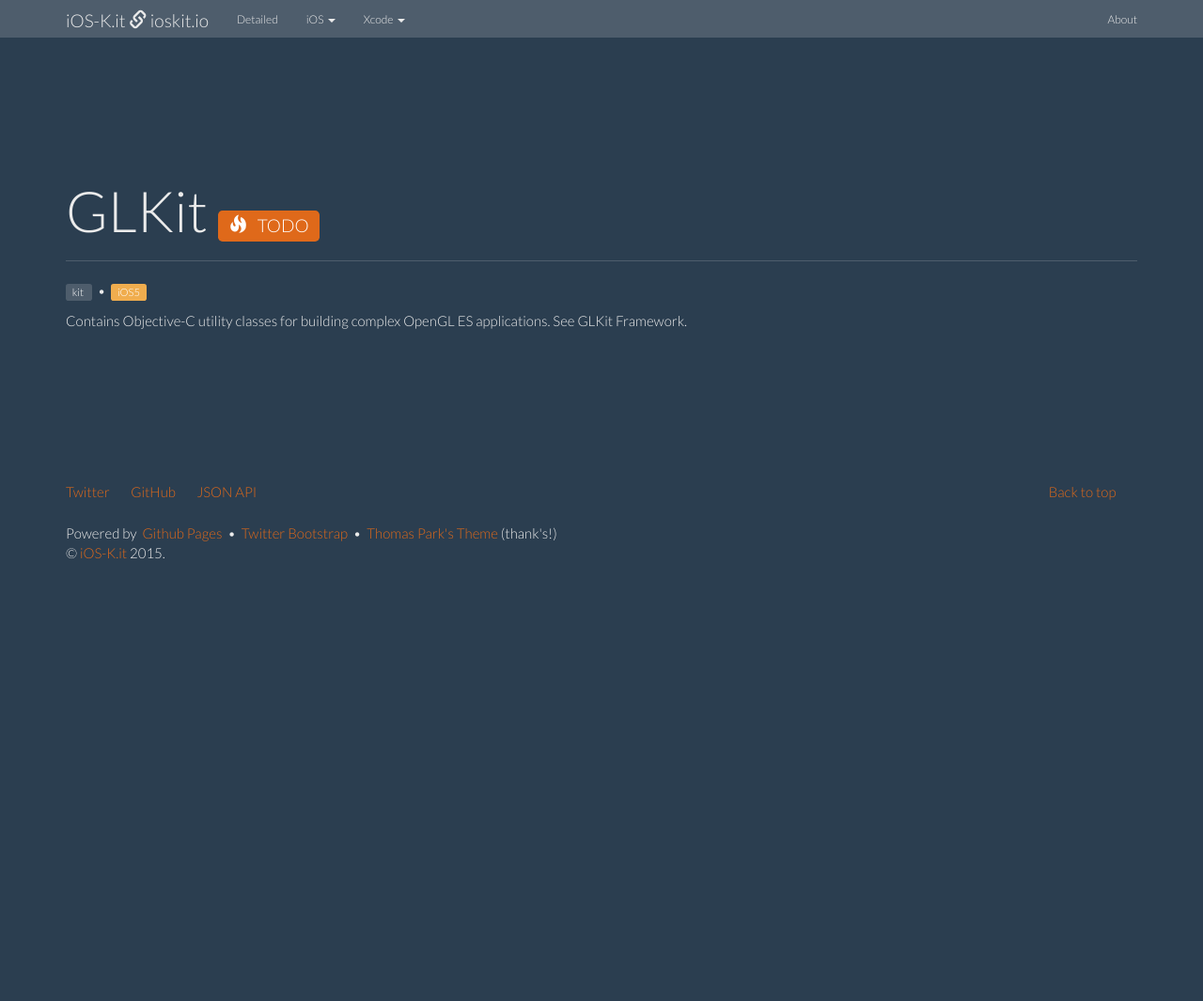
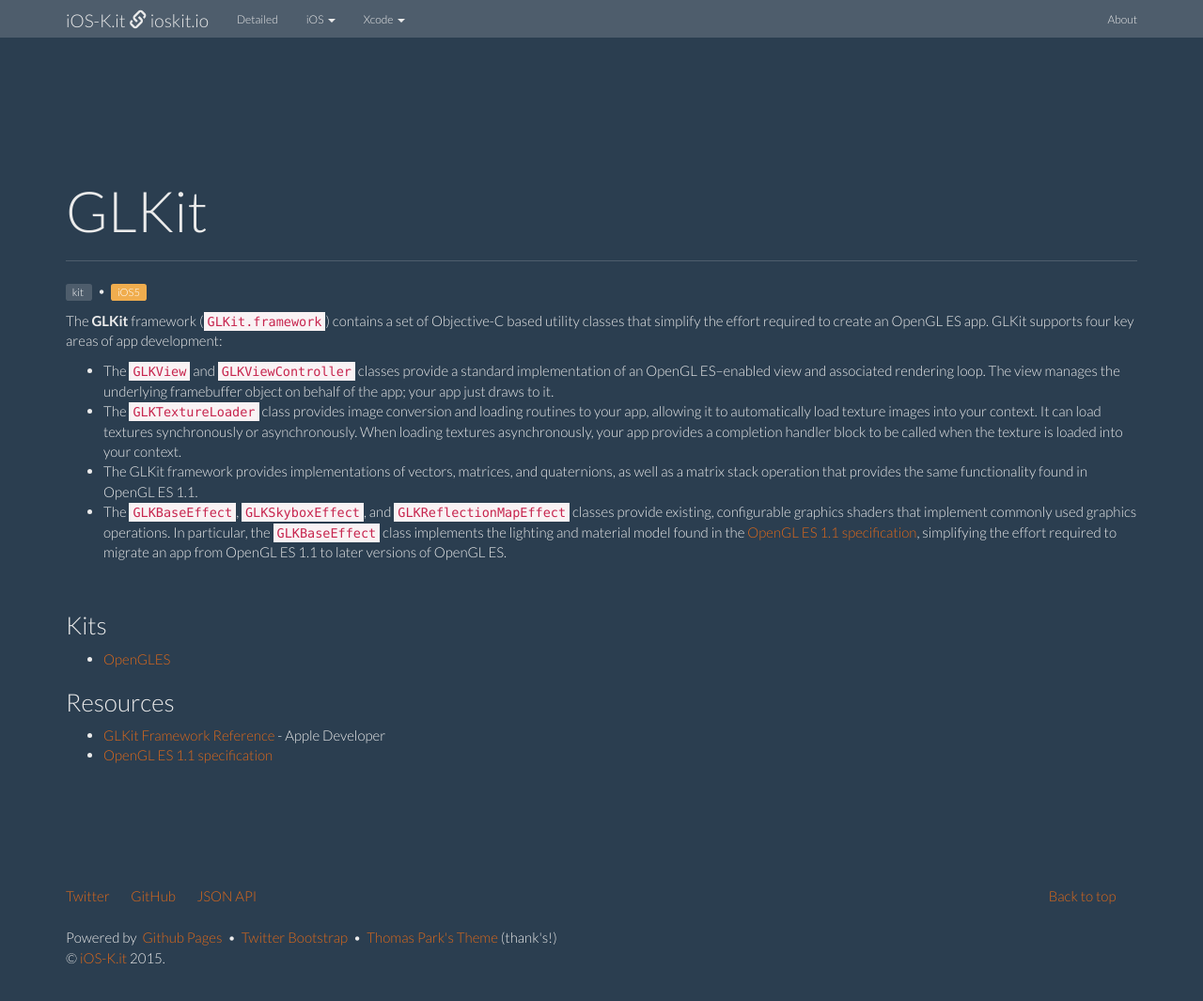
Before and after one commit to ioskit/ioskit.github.io, a Jekyll site: the page built from _kits/GLKit.md, in a window 1280 px wide and 1105 px high. Shown: the top 1065 px of the window at 94% size. Built offline with Jekyll 4.4.1, drawn with Linux system fonts in a browser that asks for light colours; nearby versions of some CDN libraries.

Commit message:
Kit: GLKit & OpenGLES.

```diff
--- a/_kits/GLKit.md
+++ b/_kits/GLKit.md
@@ -2,16 +2,31 @@
 layout: kit
 name: 'GLKit'
 id: glkit
-status: TODO
+status:
+type: kit
 since: iOS5
+updates:
+icon___: /resources/images/kits/CoreAnimation/graphics_coreanimation.png
 prefixe: 'GLK'
-link:
-abstract: "Contains Objective-C utility classes for building complex OpenGL ES applications. See GLKit Framework."
-links__:
+abstract: "Contains Objective-C utility classes for building complex OpenGL ES applications."
+kits:
+ - OpenGLES
+links:
  - link:
-     name: 'aaa'
-     url: bbb
-     description: 'ccc'
+     name: 'GLKit Framework Reference'
+     url: https://developer.apple.com/library/mac/documentation/GraphicsImaging/Conceptual/CoreImaging/ci_intro/ci_intro.html
+     description: ' - Apple Developer'
+     type: reference
+ - link:
+     name: 'OpenGL ES 1.1 specification'
+     url: http://www.khronos.org/opengles/sdk/1.1/docs/man/
+     description: ''
+     type: resource
 ---
 
-Contains Objective-C utility classes for building complex OpenGL ES applications. See GLKit Framework.
+The **GLKit** framework (`GLKit.framework`) contains a set of Objective-C based utility classes that simplify the effort required to create an OpenGL ES app. GLKit supports four key areas of app development:
+
+* The `GLKView` and `GLKViewController` classes provide a standard implementation of an OpenGL ES–enabled view and associated rendering loop. The view manages the underlying framebuffer object on behalf of the app; your app just draws to it.
+* The `GLKTextureLoader` class provides image conversion and loading routines to your app, allowing it to automatically load texture images into your context. It can load textures synchronously or asynchronously. When loading textures asynchronously, your app provides a completion handler block to be called when the texture is loaded into your context.
+* The GLKit framework provides implementations of vectors, matrices, and quaternions, as well as a matrix stack operation that provides the same functionality found in OpenGL ES 1.1.
+* The `GLKBaseEffect`, `GLKSkyboxEffect`, and `GLKReflectionMapEffect` classes provide existing, configurable graphics shaders that implement commonly used graphics operations. In particular, the `GLKBaseEffect` class implements the lighting and material model found in the [OpenGL ES 1.1 specification](http://www.khronos.org/opengles/sdk/1.1/docs/man/), simplifying the effort required to migrate an app from OpenGL ES 1.1 to later versions of OpenGL ES.
```
Also changed, not shown: _kits/OpenGLES.md (+20 -9 lines).
